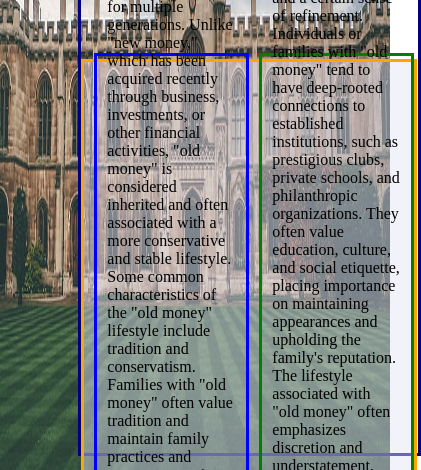
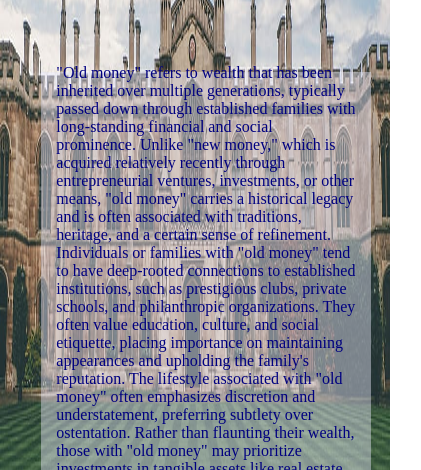
Before and after one commit to SimonIllariettiKer/old-money, a website: page pages/whatisit.html in a window 390 px wide. Shown: the part 348-818 px from the top of the page, 421 px wide, since content can reach past the window. Drawn offline with Linux system fonts and the light colour scheme.

Commit message:
1/2 query what is it?

```diff
--- a/scss/secciones/_whatisit.scss
+++ b/scss/secciones/_whatisit.scss
@@ -2,6 +2,7 @@
 
     header {
         width: 100%;
+
 
         .nav-wii {
             background-color: #e3e3f475;
@@ -58,22 +59,17 @@
         margin-left: 70px;
         flex-direction: column;
         justify-content: center;
-        // margin-top: 40px;
         margin-bottom: 20px;
-        border: solid 3px navy;
 
         .h1-index {
             display: flex;
             justify-content: left;
-            // align-items: center;
             background-color: #e3e3f475;
             margin-bottom: 75px;
             margin-top: 10px;
-            border: solid 3px silver;
 
             h1 {
                 color: navy;
-                border: solid 3px gold;
                 font-family: 'script';
                 width: 280px;
                 font-size: 30px;
@@ -88,29 +84,25 @@
             width: 98%;
             background-color: #e3e3f475;
             display: flex;
-            flex-direction: row;
-            justify-content: space-between;
+            justify-content: center;
             align-items: center;
-            border: solid orange 3px;
 
             .p-1 {
-                border: solid 3px blue;
-                width: 45%;
-                height: 98%;
-                margin: 10px;
-                display: flex;
-                align-items: center;
-                padding: 10px;
-
-            }
-
-            .p-2 {
-                border: solid 3px green;
+                color: navy;
                 width: 45%;
                 height: 98%;
                 display: flex;
                 align-items: center;
-                padding: 10px;
+                padding: 15px;
+            }
+
+            .p-2 {
+                color: navy;
+                width: 45%;
+                height: 98%;
+                display: flex;
+                align-items: center;
+                padding: 15px;
 
 
             }
@@ -185,3 +177,57 @@
         }
     }
 }
+
+@media (max-width:600px) {
+    @media (max-width: 600px) {
+        .body-index .main-wii {
+            height: 700px;
+            width: 90%;
+            display: flex;
+            margin-left: 30px;
+            flex-direction: column;
+            justify-content: center;
+            margin-bottom: 20px;
+
+            .h1-index {
+                display: flex;
+                justify-content: left;
+                background-color: #e3e3f475;
+                margin-bottom: 75px;
+                margin-top: 10px;
+
+                h1 {
+                    color: navy;
+                    font-family: 'script';
+                    width: 280px;
+                    font-size: 30px;
+                    display: flex;
+                    justify-content: center;
+                    align-items: center;
+                }
+            }
+
+            .info-om {
+                height: 75%;
+                width: 98%;
+                background-color: #e3e3f475;
+                display: flex;
+                justify-content: center;
+                align-items: center;
+
+                .p-1 {
+                    display: none;
+                }
+
+                .p-2 {
+                    color: navy;
+                    width: 98%;
+                    height: 98%;
+                    display: flex;
+                    align-items: center;
+                    padding: 15px;
+                }
+            }
+        }
+    }
+}
```
Also changed, not shown: css/style.css.
